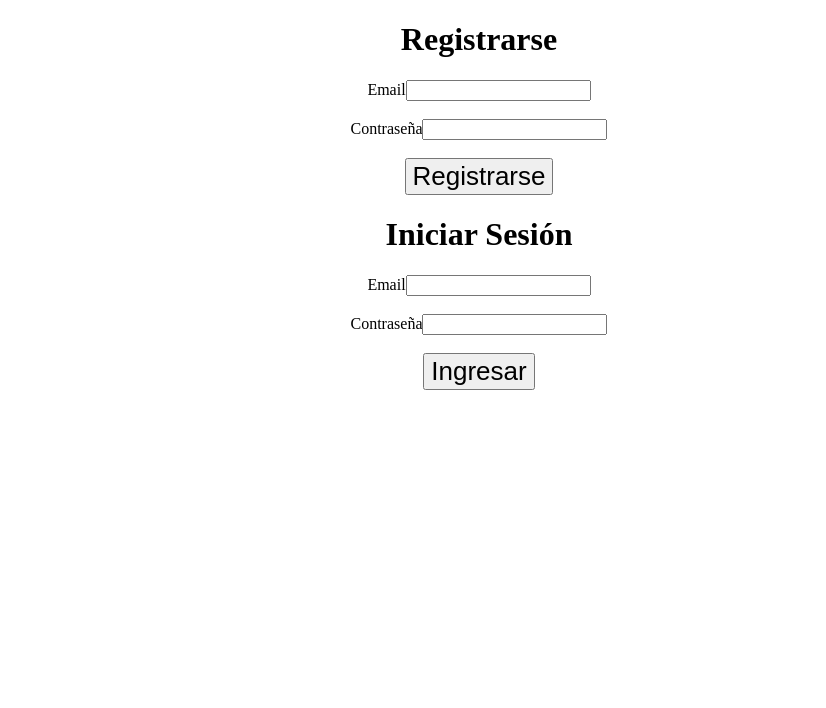
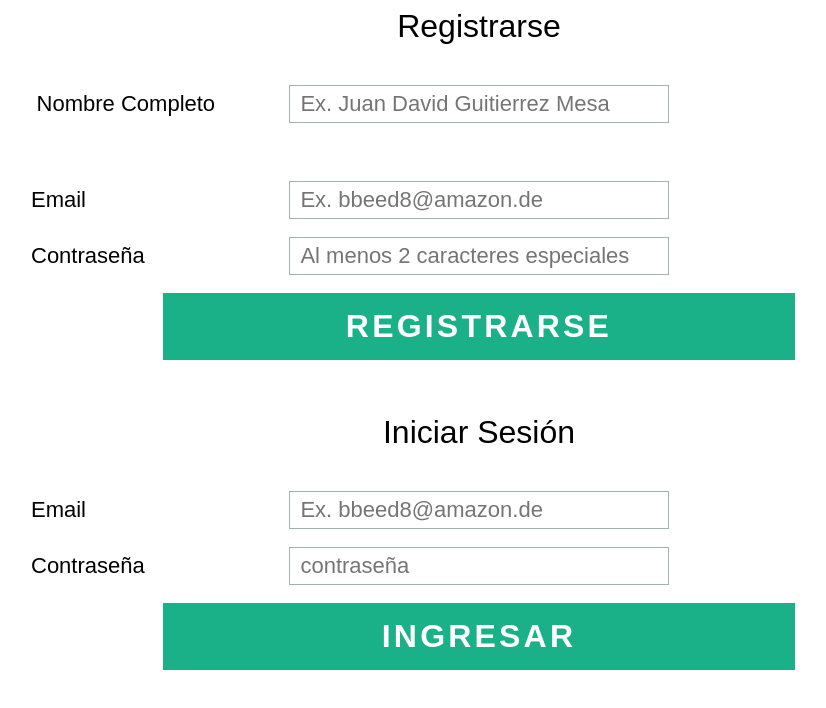
Before and after one commit to MarkNin07/VirtualWallet-ClientSide, a React (Vite) app: page / in a window 1280 px wide. Shown: the top 708 px of the page, without its empty margins (161-987 px from the left). Built offline with nearby package versions, Linux system fonts and the light colour scheme.

Commit message:
Verificación email finalizada

```diff
--- a/src/App.css
+++ b/src/App.css
@@ -40,3 +40,179 @@
 button {
   font-size: calc(10px + 2vmin);
 }
+
+
+*,
+*:before,
+*:after {
+  box-sizing: border-box;
+}
+
+html {
+  overflow-y: scroll;
+}
+
+body {
+
+  font-family: "Titillium Web", sans-serif;
+}
+
+a {
+  text-decoration: none;
+  color: #1ab188;
+  transition: 0.5s ease;
+}
+a:hover {
+  color: #179b77;
+}
+
+.form {
+  background: rgba(19, 35, 47, 0.9);
+  padding: 40px;
+  max-width: 600px;
+  margin: 40px auto;
+  border-radius: 4px;
+  box-shadow: 0 4px 10px 4px rgba(19, 35, 47, 0.3);
+}
+
+.tab-group {
+  list-style: none;
+  padding: 0;
+  margin: 0 0 40px 0;
+}
+.tab-group:after {
+  content: "";
+  display: table;
+  clear: both;
+}
+.tab-group li a {
+  display: block;
+  text-decoration: none;
+  padding: 15px;
+  background: rgba(160, 179, 176, 0.25);
+  color: #a0b3b0;
+  font-size: 20px;
+  float: left;
+  width: 50%;
+  text-align: center;
+  cursor: pointer;
+  transition: 0.5s ease;
+}
+.tab-group li a:hover {
+  background: #179b77;
+  color: #ffffff;
+}
+.tab-group .active a {
+  background: #1ab188;
+  color: #ffffff;
+}
+
+.tab-content > div:last-child {
+  display: none;
+}
+
+h1 {
+  text-align: center;
+  color: black;
+  font-weight: 300;
+  margin: 0 0 40px;
+}
+
+label {
+  position: absolute;
+  transform: translateY(6px);
+  left: 15%;
+  color: black;
+  transition: all 0.25s ease;
+  pointer-events: none;
+  font-size: 22px;
+}
+label .req {
+  margin: 2px;
+  color: #1ab188;
+}
+
+label.active {
+  transform: translateY(50px);
+  left: 2px;
+  font-size: 14px;
+}
+label.active .req {
+  opacity: 0;
+}
+
+label.highlight {
+  color: black;
+}
+
+input,
+textarea {
+  font-size: 22px;
+  display: center;
+  width: 30%;
+  height: 100%;
+  padding: 5px 10px;
+  background: none;
+  background-image: none;
+  border: 1px solid #a0b3b0;
+  color: black;
+  border-radius: 0;
+  transition: border-color 0.25s ease, box-shadow 0.25s ease;
+}
+input:focus,
+textarea:focus {
+  outline: 0;
+  border-color: #1ab188;
+}
+
+textarea {
+  border: 2px solid #a0b3b0;
+  resize: vertical;
+}
+
+.field-wrap {
+  position: relative;
+  margin-bottom: 40px;
+}
+
+.top-row:after {
+  content: "";
+  display: table;
+  clear: both;
+}
+.top-row > div {
+  float: left;
+  width: 48%;
+  margin-right: 4%;
+}
+.top-row > div:last-child {
+  margin: 0;
+}
+
+.button {
+  border: 0;
+  outline: none;
+  border-radius: 0;
+  padding: 15px 0;
+  font-size: 2rem;
+  font-weight: 600;
+  text-transform: uppercase;
+  letter-spacing: 0.1em;
+  background: #1ab188;
+  color: #ffffff;
+  transition: all 0.5s ease;
+  -webkit-appearance: none;
+}
+.button:hover, .button:focus {
+  background: #179b77;
+}
+
+.button-block {
+  display: center;
+  width: 50%;
+}
+
+.forgot {
+  margin-top: -20px;
+  text-align: right;
+}
--- a/src/App.tsx
+++ b/src/App.tsx
@@ -5,27 +5,36 @@ import LogIn from './components/login/LogIn'
 import UserProfile from './components/users/UserProfile'
 import { BrowserRouter, Link, Route, Routes } from 'react-router-dom'
 import SendMoney from './components/sendMoney/SendMoney'
+import { useSelector } from 'react-redux'
+import { RootState } from './store'
+import VerifyEmail from './components/login/VerifyEmail'
 
 function App() {
-  const [count, setCount] = useState(0)
+  const { emailState } = useSelector((state: RootState) => state.logged)
 
   return (
     <div className="App">
 
-      <SingIn/>
-      <LogIn/>
-
-
-    {/*
       <BrowserRouter>
-        <Link to = '/perfil'> Perfil </Link>
+        {emailState === null ?
+          <div>
+            <SingIn />
+            <br />
+            <br />
+            <br />
+            <LogIn />
+          </div>
+          :
+          <Link to='/perfil'></Link>}
 
         <Routes>
-          <Route path = 'perfil' element ={<UserProfile/>}/>
-          <Route path = 'sendMoney' element ={<SendMoney/>}/>
+          <Route path='perfil' element={<UserProfile />} />
+          <Route path='sendMoney' element={<SendMoney />} />
+          <Route path='verifyEmail' element={<VerifyEmail />} />
+          <Route path='/' />
         </Routes>
       </BrowserRouter>
-  */}
+
     </div>
   )
 }
--- a/src/components/login/LogIn.tsx
+++ b/src/components/login/LogIn.tsx
@@ -1,6 +1,13 @@
 import { signInWithEmailAndPassword } from 'firebase/auth';
-import React, { useState } from 'react';
+import React, { useState, useEffect } from 'react';
+import { useDispatch, useSelector } from 'react-redux';
+import { useNavigate } from 'react-router-dom';
+import { getAllUsers } from '../../actions/getAllUsers';
 import { auth } from '../../fireabseConfig';
+import { logInInReducer } from '../../state/slice/loggedInSlice';
+import { posibleStatus, selectUsersState, selectUsersStatus } from '../../state/slice/userSlice';
+import { verifiedInInReducer } from '../../state/slice/verifiedSlice';
+import { RootState, useAppDispatch } from '../../store';
 
 interface ILogInProps {
 }
@@ -8,42 +15,63 @@ interface ILogInProps {
 const LogIn: React.FunctionComponent<ILogInProps> = (props) => {
   const [email, setEmail] = useState('')
   const [password, setPassword] = useState('')
+  const [userVerified, setUserVerified] = useState<boolean>()
+
+  const navigate = useNavigate()
+  const dispatch = useDispatch()
+
+  const { emailState } = useSelector((state: RootState) => state.logged)
+
+  //trae el string del email
+  //console.log("email de state",emailState)
+
+
+  useEffect(() => {
+    if (emailState === null) {
+      navigate('/')
+    }
+  }, [])
 
   const logInForm = (e: React.MouseEvent<HTMLButtonElement, MouseEvent>) => {
     e.preventDefault()
-
-
 
     if (email && password) {
       signInWithEmailAndPassword(auth, email, password)
         .then((result) => {
           if (!result.user.emailVerified) {
-            alert('Necesitas verificar tu cuenta antes de iniciar sesión')
+            //alert('Necesitas verificar tu cuenta antes de iniciar sesión')
+            const verified = result.user.emailVerified
+            dispatch(verifiedInInReducer(verified))
+            navigate('/verifyEmail')
+          }
+
+          if (result.user.emailVerified) {
+            setUserVerified(result.user.emailVerified)
+            const email = userVerified
+            dispatch(logInInReducer(email))
+            navigate('/perfil')
+
           }
 
           //viene como true, si es true cambiar el objeto usuario
           console.log(result.user.emailVerified);
+          console.log(result.user.email)
+          console.log('email del email', email)
         })
         .catch(error => {
           const errorMessage = error.message
           if (errorMessage === "Firebase: Error (auth/user-not-found).") {
             alert('No hay un usuario registrado en el sistema con la información ingresada. Por favor registrate')
-
-            //use navigate y lo mando a registrarse
-
-
-          } if (errorMessage === "Firebase: Error (auth/invalid-email).") {
+          }
+          if (errorMessage === "Firebase: Error (auth/invalid-email).") {
             alert('Has ingresado un correo incorrecto')
           }
-
           if (errorMessage === "Firebase: Error (auth/wrong-password).") {
             alert('Has ingresado una contraseña incorrecta')
           }
-
           console.log(errorMessage);
-
-        }),
-        setEmail('')
+        })
+      setEmail('')
       setPassword('')
     }
   }
@@ -57,6 +85,7 @@ const LogIn: React.FunctionComponent<ILogInProps> = (props) => {
             onChange={(e) => setEmail(e.target.value)}
             type='email'
             name='Email'
+            placeholder='Ex. bbeed8@amazon.de'
             value={email} />
         </div>
 
@@ -67,12 +96,13 @@ const LogIn: React.FunctionComponent<ILogInProps> = (props) => {
           <input onChange={(e) => setPassword(e.target.value)}
             type="password"
             name="password"
+            placeholder="contraseña"
             value={password} />
         </div>
 
         <br />
 
-        <button onClick={(e) => logInForm(e)}>Ingresar</button>
+        <button className='button button-block' onClick={(e) => logInForm(e)}>Ingresar</button>
 
       </form>
     </div>
--- a/src/components/login/SingIn.tsx
+++ b/src/components/login/SingIn.tsx
@@ -11,6 +11,7 @@ const SingIn: React.FunctionComponent<ISingInProps> = (props) => {
 
     const [email, setEmail] = useState('')
     const [password, setPassword] = useState('')
+    const [name, setName] = useState('')
 
 
 
@@ -19,20 +20,20 @@ const SingIn: React.FunctionComponent<ISingInProps> = (props) => {
 
         const regularExpression = /^(?=.*?[A-Z])(?=.*?[a-z])(?=.*?[0-9])(?=.*?[#?!@$%^&*-]{2}).{8,}$/
 
-    if(email && password.match(regularExpression)){
+        if (email && password.match(regularExpression)) {
             createUserWithEmailAndPassword(auth, email, password)
-        .then((result)=>{
+                .then((result) => {
                     sendEmailVerification(result.user)
                     console.log(result.user.emailVerified)
                     alert("Se ha enviado un correo de verificación. Revisa tu bandeja de entrada o de correos no deseados")
                 })
-        .catch((error)=>{
+                .catch((error) => {
                     const errorMessage = error.message
-            if(errorMessage === "Firebase: Error (auth/email-already-in-use)."){
+                    if (errorMessage === "Firebase: Error (auth/email-already-in-use).") {
                         alert('Revisa tu bandeja de entrada o Spam. Verifica el correo con el link enviado')
                     }
 
-            if(errorMessage === "Firebase: Error (auth/invalid-email)."){
+                    if (errorMessage === "Firebase: Error (auth/invalid-email).") {
                         alert('Has ingresado un correo incorrecto')
                     }
 
@@ -41,7 +42,8 @@ const SingIn: React.FunctionComponent<ISingInProps> = (props) => {
                 });
             setEmail('')
             setPassword('')
-    }else{
+            setName('')
+        } else {
             alert("Ambos campos deben estar con información valida. La contraseña debe contar con al menos: Una letra en mayúscula, Una letra en minúscula, Un dígito, Dos caracteres especiales, y al menos ocho caracteres")
         }
 
@@ -51,12 +53,25 @@ const SingIn: React.FunctionComponent<ISingInProps> = (props) => {
         <div>
             <h1>Registrarse</h1>
             <form>
+
+                <div className='field-wrap'>
+                    <label htmlFor="">Nombre Completo</label>
+                    <input onChange={(e) => setName(e.target.value)}
+                        type="text"
+                        name="nombre"
+                        placeholder='Ex. Juan David Guitierrez Mesa'
+                        value={name} />
+                </div>
+
+                <br />
+
                 <div>
                     <label htmlFor="username">Email</label>
                     <input
                         onChange={(e) => setEmail(e.target.value)}
                         type='email'
                         name='Email'
+                        placeholder='Ex. bbeed8@amazon.de'
                         value={email} />
                 </div>
 
@@ -67,12 +82,15 @@ const SingIn: React.FunctionComponent<ISingInProps> = (props) => {
                     <input onChange={(e) => setPassword(e.target.value)}
                         type="password"
                         name="contraseña"
+                        placeholder="Al menos 2 caracteres especiales"
                         value={password} />
                 </div>
 
                 <br />
 
-                <button onClick={(e) => signInForm(e)}>Registrarse</button>
+
+
+                <button className='button button-block' onClick={(e) => signInForm(e)}>Registrarse</button>
 
             </form>
         </div>
--- /dev/null
+++ b/src/components/login/VerifyEmail.tsx
@@ -0,0 +1,23 @@
+import * as React from 'react';
+import { Link } from 'react-router-dom';
+import {useLocation} from 'react-router-dom'
+
+interface IVerifyEmailProps {
+}
+
+const VerifyEmail: React.FunctionComponent<IVerifyEmailProps> = (props) => {
+
+  return (
+    <div>
+        <h1>
+        Por favor verfica tu cuenta. Revisa tu bandeja de entrada o Spam por favor.
+        </h1>
+        <Link to= '/'> <button className='button button-block'> Regresar </button></Link>
+        <div>
+
+        </div>
+    </div>
+  )
+};
+
+export default VerifyEmail;
--- a/src/components/users/User.tsx
+++ b/src/components/users/User.tsx
@@ -13,11 +13,11 @@ const User: React.FunctionComponent<userPropsType> = ({props}) => {
         <td>{props.nombre}</td>
         <td>{props.rol}</td>
 
-        <div>
+        <td>
         <Link to='/sendMoney' style={{ textDecoration: 'none' }}>
           <button>Enviar Dinero</button>
         </Link>
-      </div>
+      </td>
       </tr>
 
     </tbody>
--- /dev/null
+++ b/src/state/slice/loggedInSlice.ts
@@ -0,0 +1,23 @@
+import { createSlice } from "@reduxjs/toolkit";
+
+const initialState={
+
+    emailState:null,
+}
+
+const loggedInSlice = createSlice({
+    name:'logged',
+    initialState,
+    reducers:{
+        logInInReducer(state,action){
+            const stateLoggedIn = {...state, emailState: action.payload}
+            return stateLoggedIn
+        },
+        logOutInReducer(){
+            return { emailState: null}
+        }
+    }
+})
+
+export default loggedInSlice.reducer
+export const {logInInReducer, logOutInReducer} = loggedInSlice.actions
--- /dev/null
+++ b/src/state/slice/verifiedSlice.ts
@@ -0,0 +1,20 @@
+import { createSlice } from "@reduxjs/toolkit";
+
+const initialState={
+    emailVerifiedState:false,
+}
+
+
+const verifiedInSlice = createSlice({
+    name:'verified',
+    initialState,
+    reducers:{
+        verifiedInInReducer(state,action){
+            const stateLoggedIn = {...state, emailVerified: action.payload}
+            return stateLoggedIn
+        }
+    }
+})
+
+export default verifiedInSlice.reducer
+export const {verifiedInInReducer} = verifiedInSlice.actions
```
Also changed, not shown: src/components/users/UserProfile.tsx (+3 -6 lines), src/store.ts (+6 -1 lines). Lines whose indentation alone changed are shown as unchanged.
